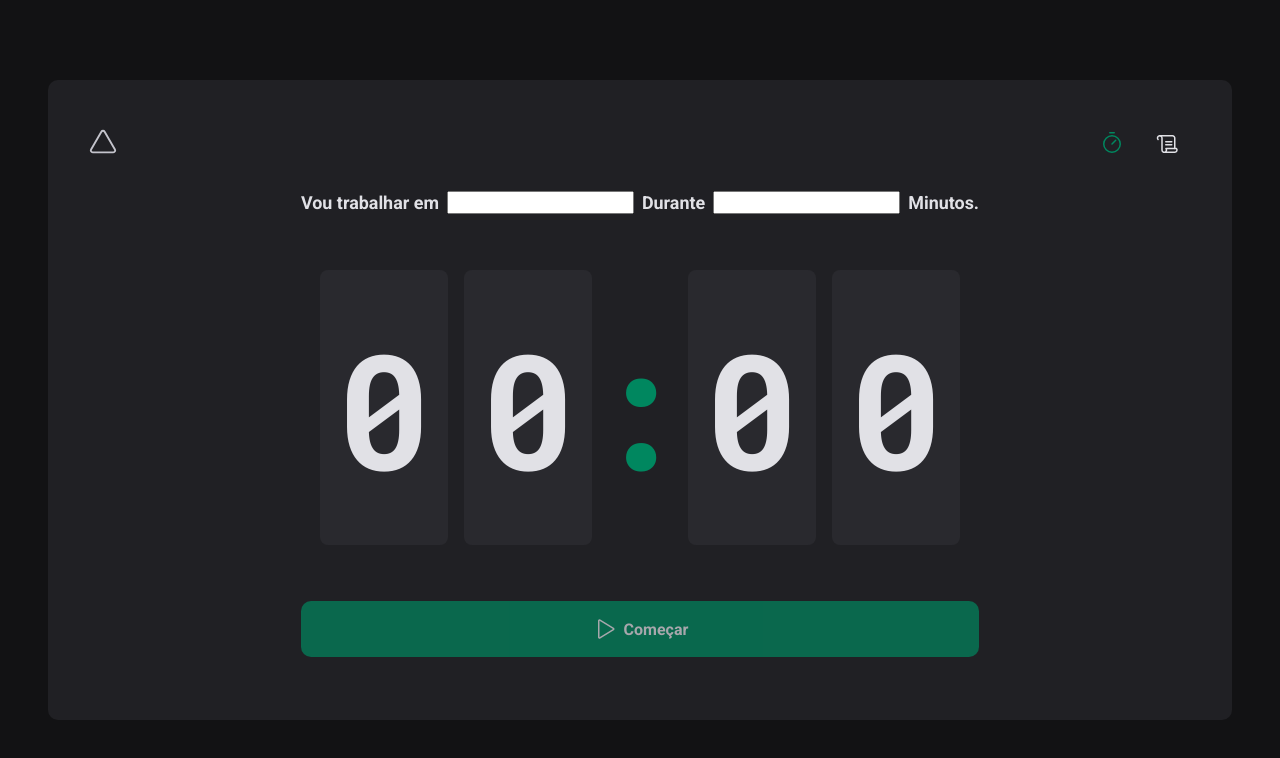
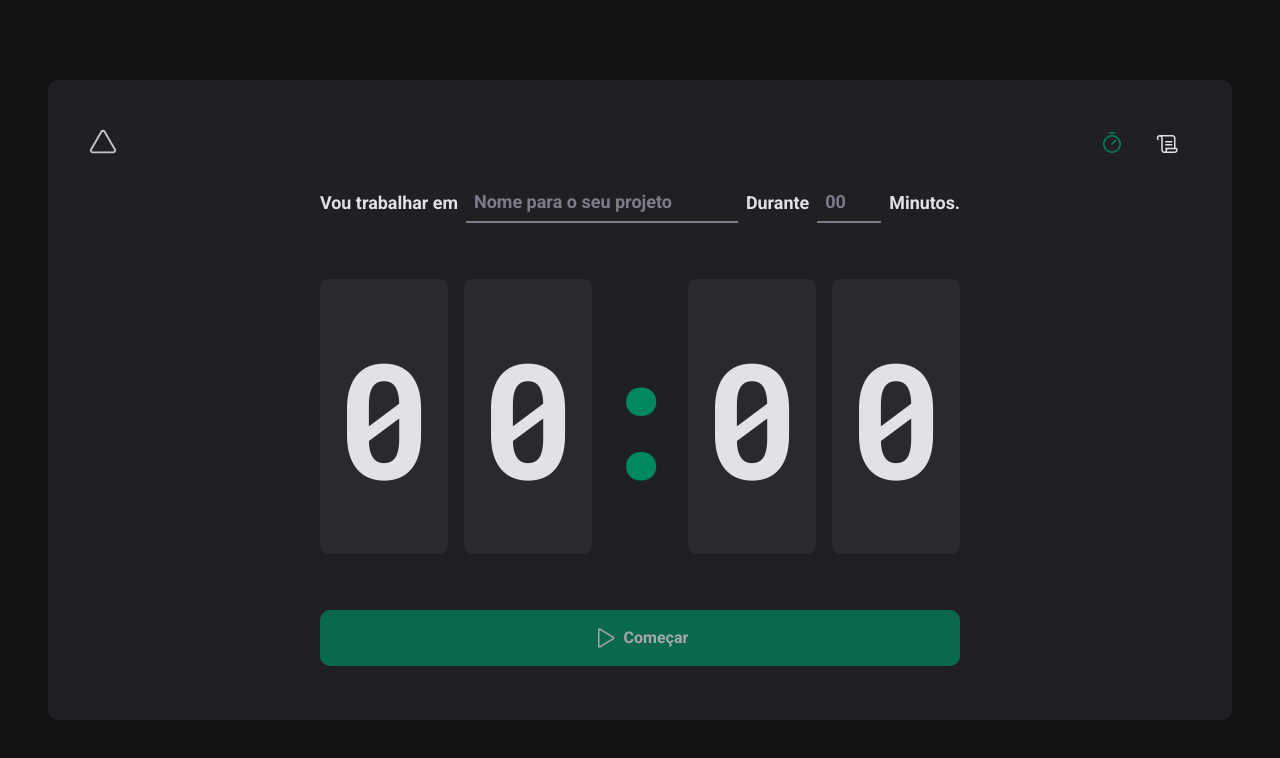
Before and after one commit to LeoMedeirosss/Project-Pomodoro, a React (Vite) app in the folder Project/Pomodoro/: page / in a window 1280 px wide. Shown: the top 758 px of the page. Built offline with nearby package versions, Linux system fonts and the light colour scheme.

Commit message:
home 4.0

```diff
--- a/Project/Pomodoro/src/pages/Home/index.tsx
+++ b/Project/Pomodoro/src/pages/Home/index.tsx
@@ -1,6 +1,6 @@
 import { Play } from "phosphor-react";
 
-import { CountdownContainer, FormContainer, HomeConteiner, Separator, StartCountdownButton } from "./styles";
+import { CountdownContainer, FormContainer, HomeConteiner, MinutesAmountInput, Separator, StartCountdownButton, TaskInput } from "./styles";
 
 export function Home() {
     return(
@@ -8,10 +8,17 @@
             <form action="">
                 <FormContainer>
                     <label htmlFor="taks">Vou trabalhar em</label>
-                    <input id="taks" />
+                    <TaskInput
+                        id="taks"
+                        placeholder="Nome para o seu projeto"
+                    />
 
                     <label htmlFor="">Durante</label>
-                    <input type="number" id="minutosAmount"/>
+                    <MinutesAmountInput
+                        placeholder="00"
+                        type="number"
+                        id="minutosAmount"
+                    />
 
                     <span>Minutos.</span>
                 </FormContainer>
--- a/Project/Pomodoro/src/pages/Home/styles.ts
+++ b/Project/Pomodoro/src/pages/Home/styles.ts
@@ -13,7 +13,6 @@
         flex-direction:column;
         gap:3.5rem;
     }
-
 `
 
 export const FormContainer = styled.div`
@@ -27,6 +26,34 @@
     font-size:1.12rem;
     font-weight:bold;
     flex-wrap:wrap;
+`
+
+const BaseInput = styled.input`
+    background:transparent;
+    height:2.5rem;
+    border:0;
+    border-bottom:2px solid ${(props) => props.theme["gray-500"]};
+    font-weight:bold;
+    font-size:1.125rem;
+    padding: 0 0.5rem;
+    color:${(props) => props.theme["gray-100"]};
+
+    &:focus {
+        box-shadow:none;
+        border-bottom:2px solid ${(props) => props.theme["green-500"]};
+    }
+
+    &::placeholder {
+        color: ${(props) => props.theme["gray-500"]};
+    }
+`
+
+export const TaskInput = styled(BaseInput)`
+    flex:1;
+`
+
+export const MinutesAmountInput = styled(BaseInput)`
+    width:4rem;
 `
 
 export const CountdownContainer = styled.div`
```
